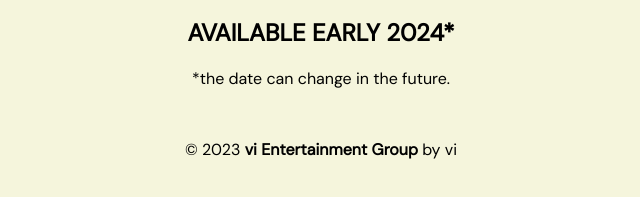
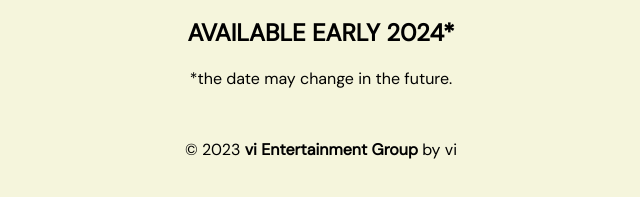
Before and after one commit to im-vi/veg, a website: page withoutcontrol.html in a window 1280 px wide. Shown: the part 481-678 px from the top of the page, 319-959 px from the left. Drawn offline with Linux system fonts and the light colour scheme.

Commit message:
Update withoutcontrol.html

```diff
--- a/withoutcontrol.html
+++ b/withoutcontrol.html
@@ -31,7 +31,7 @@
             Communicate to win.
         </p>
         <h2>AVAILABLE EARLY 2024*</h2>
-        <p>*the date can change in the future.</p>
+        <p>*the date may change in the future.</p>
     </div>
     <footer>© 2023 <b>vi Entertainment Group</b> by vi</footer>
 
```
